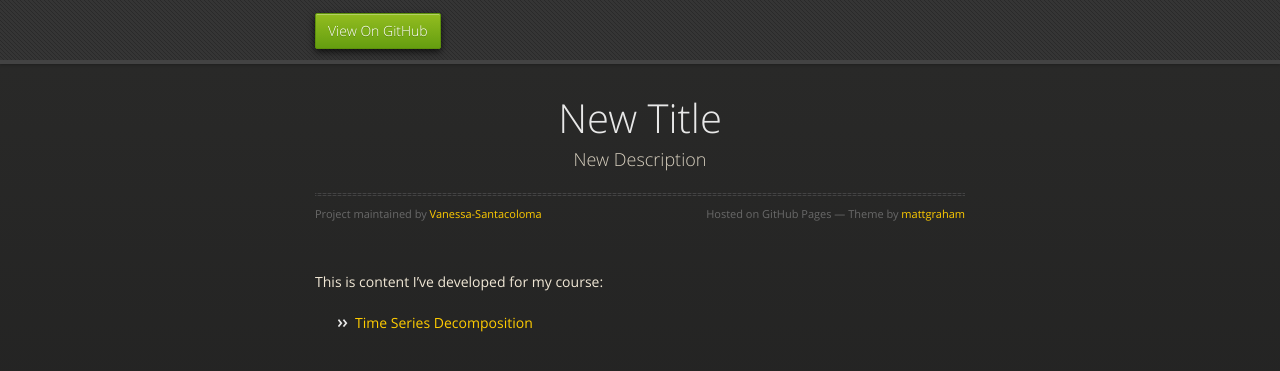
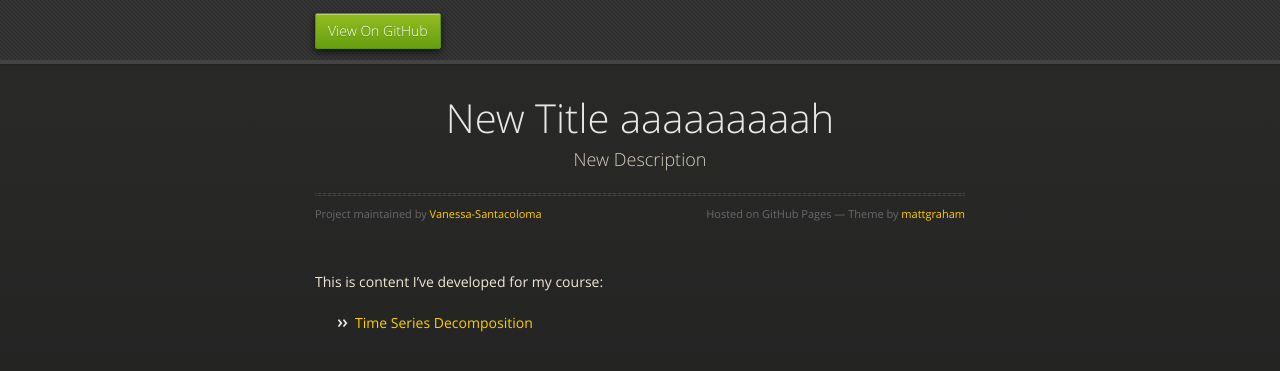
Before and after one commit to Vanessa-Santacoloma/Vanessa-Santacoloma.github.io, a Jekyll site: the page built from index.md, in a window 1280 px wide. Shown: the top 371 px of the page. Built offline with Jekyll 4.4.1, drawn with Linux system fonts in a browser that asks for light colours; our own code applies the rules of GitHub Pages for plain Markdown files.

Commit message:
Update _config.yml

```diff
--- a/_config.yml
+++ b/_config.yml
@@ -1,4 +1,4 @@
-title: New Title
+title: New Title aaaaaaaaah
 description: New Description
 show_downloads: false
 google_analytics:
```
